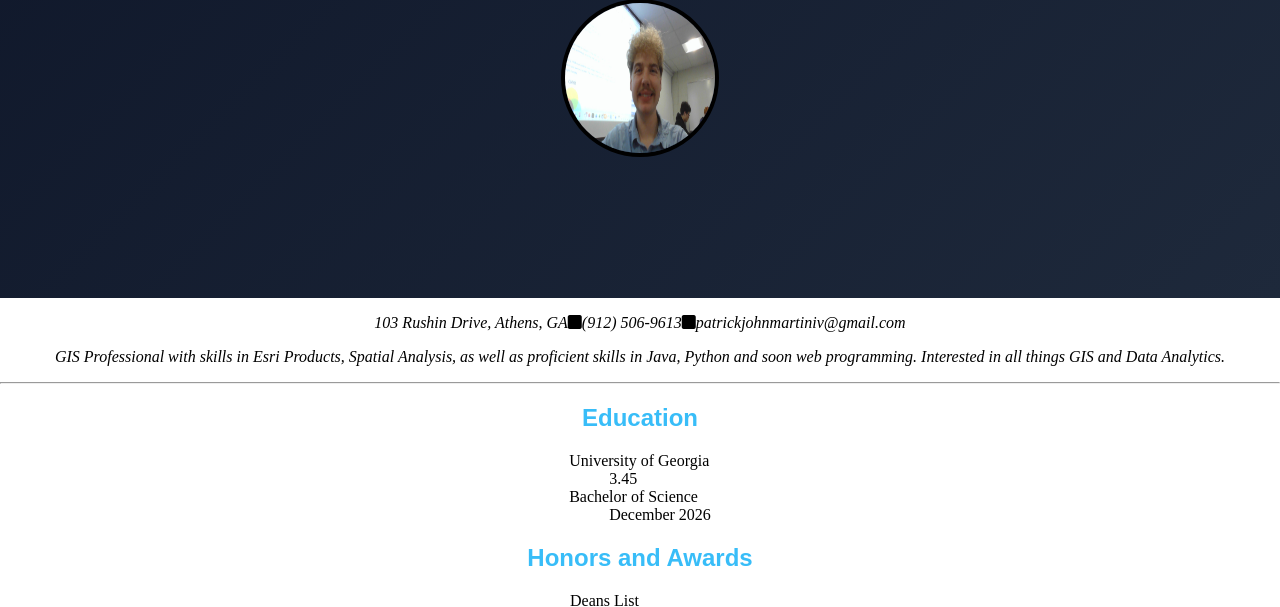
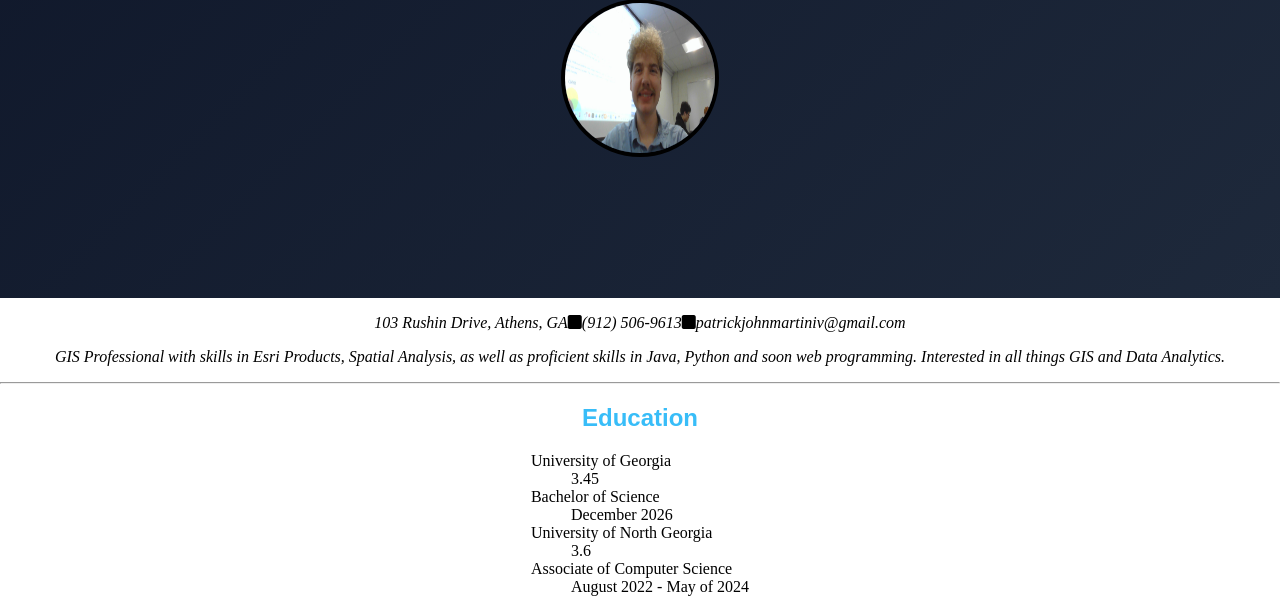
Before and after one commit to ThisGuy-IV/ThisGuy-IV.github.io, a plain HTML site: page index.html in a window 1280 px wide. Shown: the part 328-935 px from the top of the page. Drawn offline with Linux system fonts and the light colour scheme.

Commit message:
cssupdate

```diff
--- a/index.html
+++ b/index.html
@@ -33,6 +33,10 @@
             <dd>3.45</dd>
             <dt>Bachelor of Science</dt>
             <dd>December 2026</dd>
+            <dt>University of North Georgia</dt>
+            <dd>3.6</dd>
+            <dt>Associate of Computer Science</dt>
+            <dd>August 2022 - May of 2024</dd>
         </dl>
     </section>
     <section>
```
